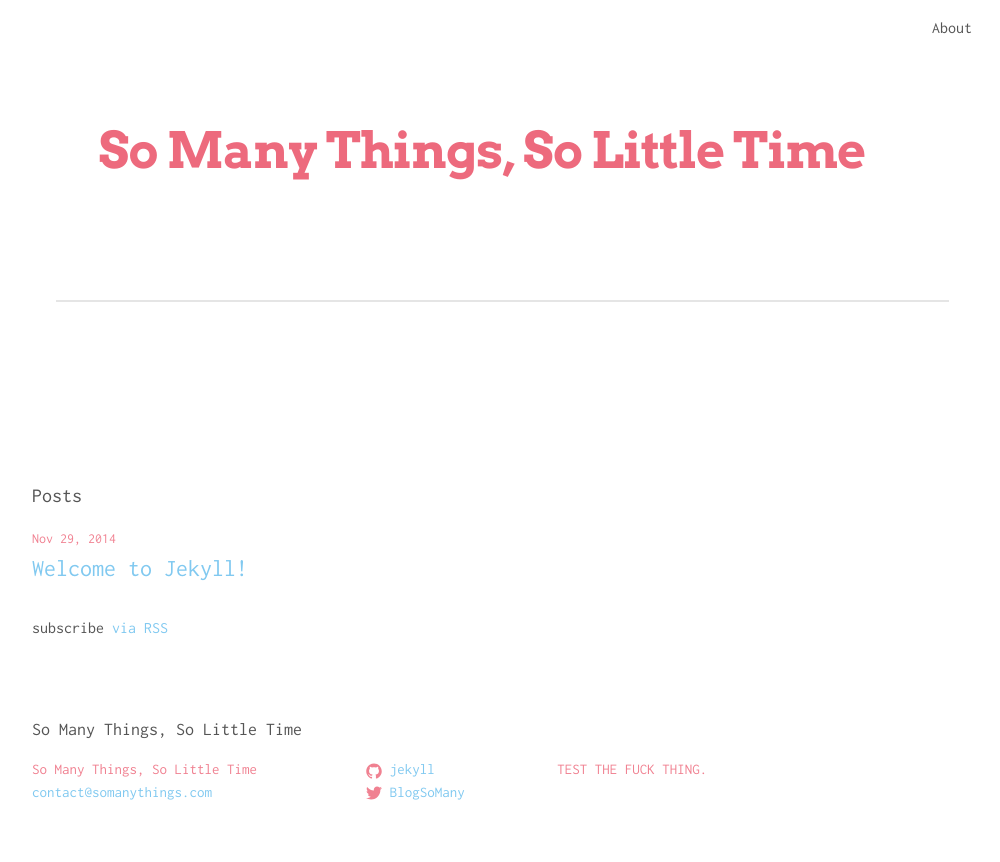
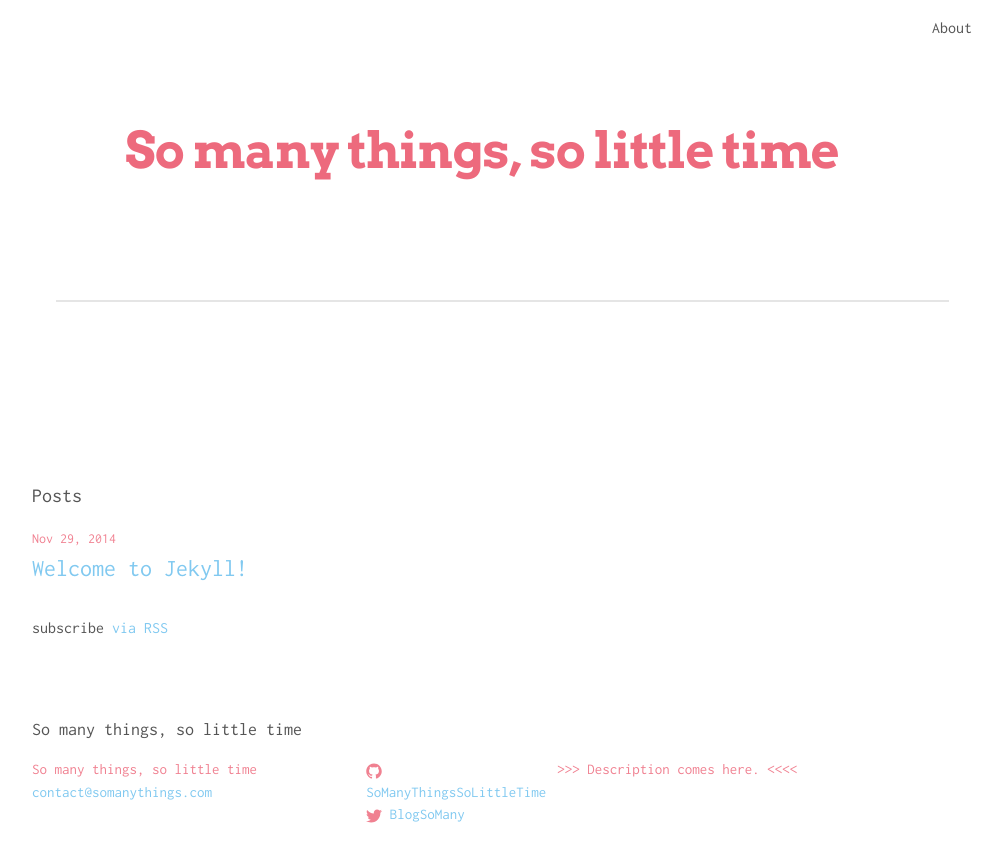
Before and after one commit to somanythingssolittletime/somanythingssolittletime.github.io, a Jekyll site: the page built from index.html, in a window 1280 px wide. Shown: the top 862 px of the page, without its empty margins (138-1138 px from the left). Built offline with Jekyll 4.4.1, drawn with Linux system fonts in a browser that asks for light colours; some web fonts are replaced.

Commit message:
updates site information

```diff
--- a/_config.yml
+++ b/_config.yml
@@ -1,12 +1,12 @@
 # Site settings
-title: So Many Things, So Little Time
+title: So many things, so little time
 email: contact@somanythings.com
 description: > # this means to ignore newlines until "baseurl:"
-  TEST THE FUCK THING.
+ >>>  Description comes here. <<<<
 baseurl: "" # the subpath of your site, e.g. /blog/
 url: "http://somanythings.io" # the base hostname & protocol for your site
 twitter_username: BlogSoMany
-github_username:  jekyll
+github_username: SoManyThingsSoLittleTime
 
 # Build settings
 markdown: kramdown
```
